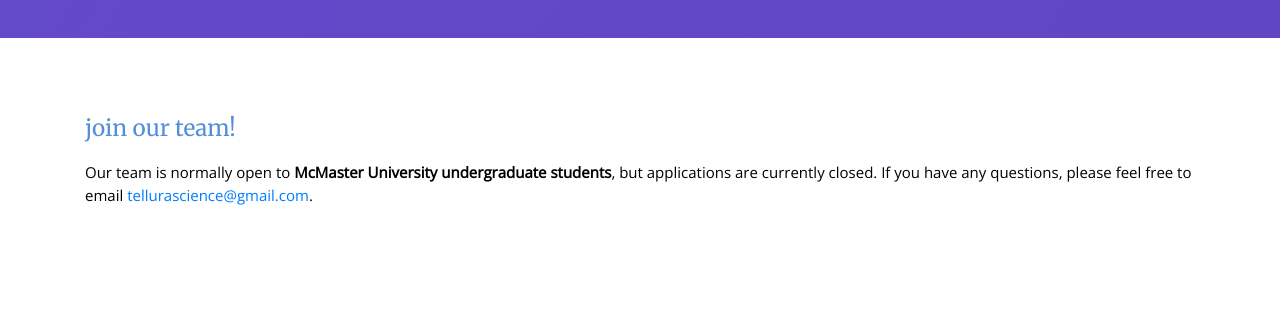
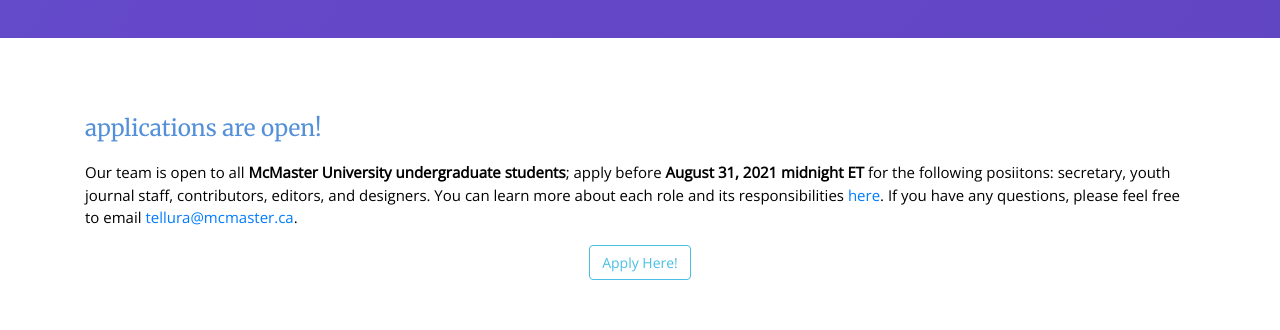
Before and after one commit to vonlugersbutter/tellura, a plain HTML site: page public/join-us.html in a window 1280 px wide. Shown: the part 262-592 px from the top of the page. Drawn offline with nearby package versions, Linux system fonts and the light colour scheme.

Commit message:
updated join us page and edited email address

```diff
--- a/public/footer.html
+++ b/public/footer.html
@@ -12,7 +12,7 @@
         <hr class="d-block d-sm-none">
       </section>
       <section id="social-media" class="col-sm-6">
-        <a href="mailto:tellurascience@gmail.com" class="fa fa-google"></a>
+        <a href="mailto:tellura@mcmaster.ca" class="fa fa-google"></a>
         <a href="https://www.facebook.com/tellurasci" class="fa fa-facebook"></a>
         <a href="https://www.linkedin.com/company/tellurascience/" class="fa fa-linkedin"></a>
         <a href="https://www.instagram.com/tellurasci/" class="fa fa-instagram"></a>
--- a/public/join-us.html
+++ b/public/join-us.html
@@ -21,23 +21,11 @@
       </div>
 
       <div id="introduction" class="container reveal">
-        <h2>join our team!</h2>
-        <p>Our team is normally open to <strong>McMaster University undergraduate students</strong>, but applications are currently closed. If you have any questions, please feel free to email <a href="mailto:tellurascience@gmail.com">tellurascience@gmail.com</a>.</p>
-<!--<div class="row">
-            <div class="col-sm-4">
-              <h2 class="text-center">contributor application</h1>
-              <div class="text-center"><a class="btn btn-primary text-center" href="https://forms.gle/8qiWpVvacVYqdvz66" role="button">apply here</a></div>
-            </div>
-            <div class="col-sm-4">
-              <h2 class="text-center">designer application form</h2>
-              <div class="text-center"><a class="btn btn-primary text-center" href="https://forms.gle/kXVEadpn14L9MG1r5" role="button">apply here</a></div>
-            </div>
-            <div class="col-sm-4">
-              <h2 class="text-center">journal editor application form</h2>
-              <div class="text-center"><a class="btn btn-primary text-center" href="https://forms.gle/uPVnNGuKKaDT1tWCA" role="button">apply here</a></div>
-            </div>
-        </div>-->
-
+        <h2>applications are open!</h2>
+        <p>Our team is open to all <strong>McMaster University undergraduate students</strong>; apply before <b>August 31, 2021 midnight ET</b> for the following posiitons: secretary, youth journal staff, contributors, editors, and designers. You can learn more about each role and its responsibilities <a href="https://www.google.com/url?q=https://docs.google.com/document/d/19GdqoQuR12CuYqNRzRvBl8KPk435Ojps5LkFV-SvNfg/edit?usp%3Dsharing&sa=D&source=editors&ust=1628823833175000&usg=AFQjCNFvZmQAUIYaKg2WsXGCVqlJ4mk8WA">here</a>. If you have any questions, please feel free to email <a href="mailto:tellura@mcmaster.ca">tellura@mcmaster.ca</a>.</p>
+        <div class="container d-flex justify-content-center">
+          <button class="btn btn-info" href="https://forms.gle/i9wgTxCjoGTqRuAY7">Apply Here!</button>
+        </div>
       </div>
     </div> <!--End of #main-content-->
 
```
Also changed, not shown: public/about.html (+2 -2 lines), public/blog.html (+1 -1 lines), public/index.html (+2 -2 lines), public/youthjournal.html (+3 -3 lines).
